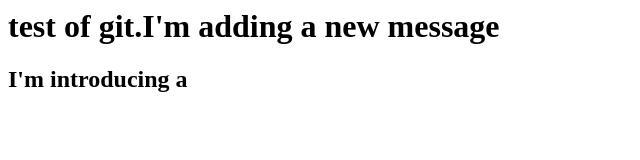
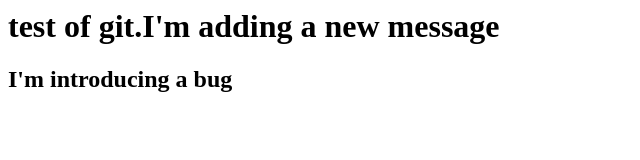
Before and after one commit to hervenesta/udemycourse, a plain HTML site: page index.html in a window 1280 px wide. Shown: the full height of the page, 0-640 px from the left. Drawn offline with Linux system fonts and the light colour scheme.

Commit message:
changes1

```diff
--- a/index.html
+++ b/index.html
@@ -1,6 +1,6 @@
 <html>
 <Body>
 <h1>test of git.I'm adding a new message</h1>
-<h2>I'm introducing a </h2>
+<h2>I'm introducing a bug </h2>
 </body>
 </html>
```
